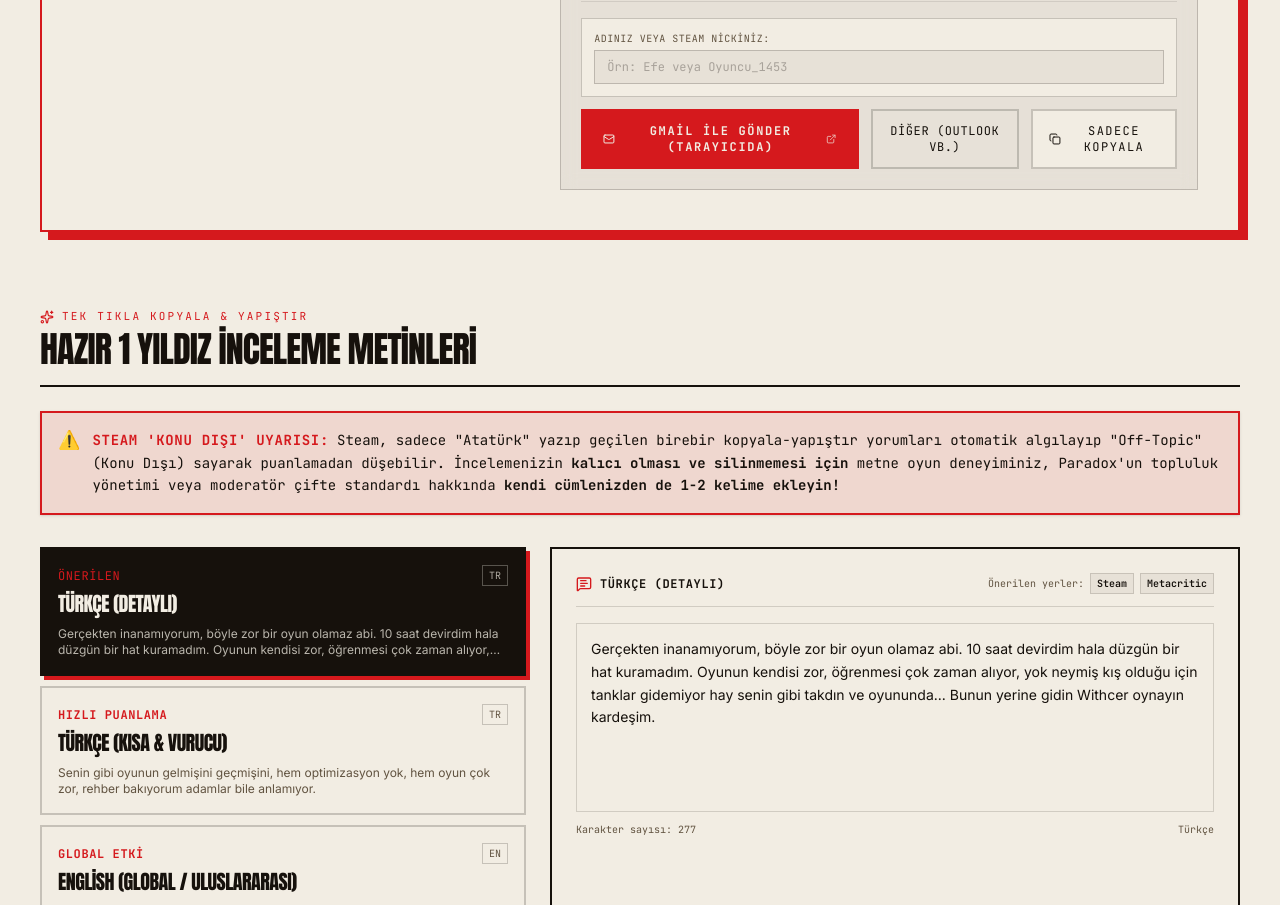
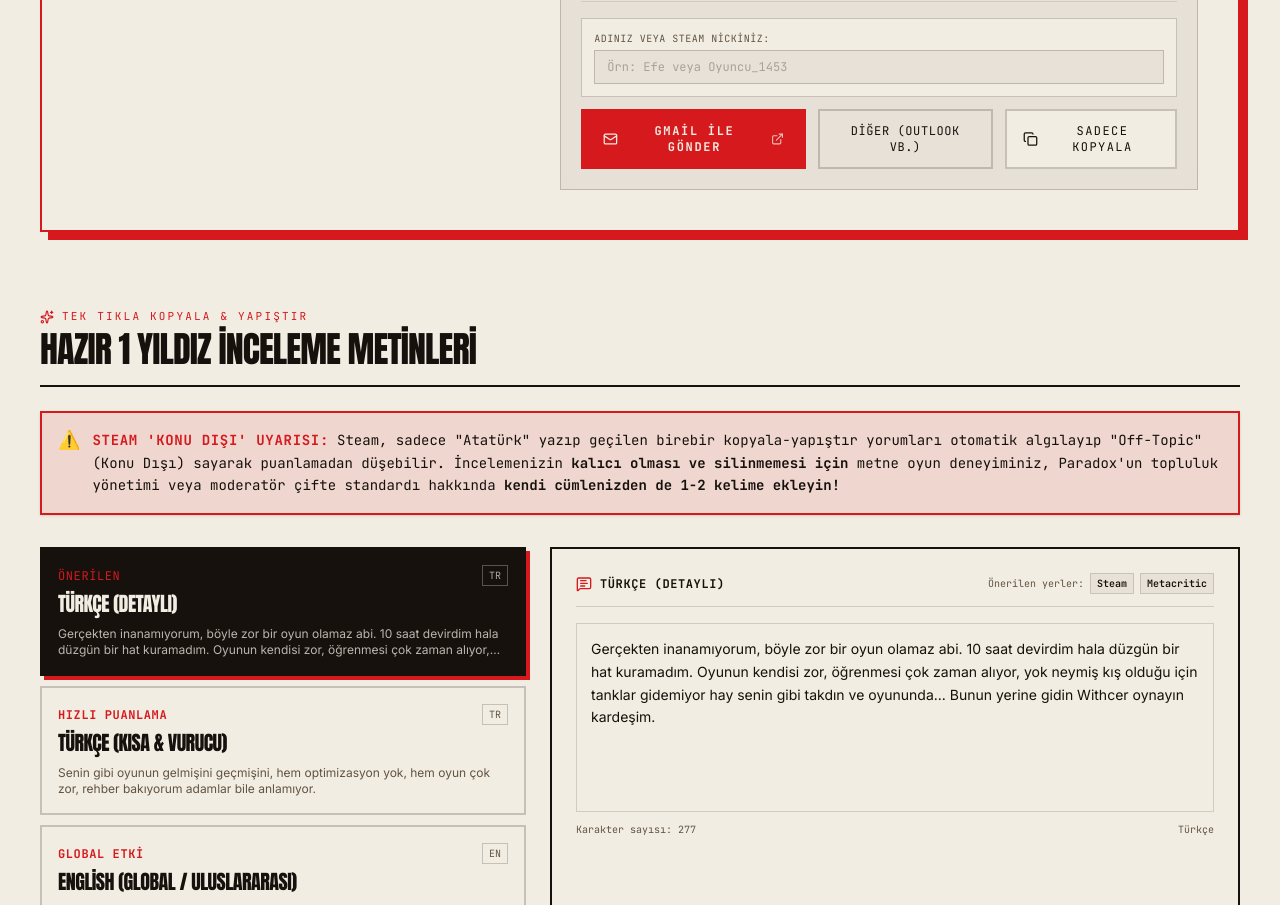
Before and after one commit to efekrbas/boykotparadox, a Next.js app: page / in a window 1280 px wide. Shown: the part 6200-7105 px from the top of the page. Built offline with nearby package versions, Linux system fonts and the light colour scheme; no server answers.

Commit message:
style: simplify gmail button text

```diff
--- a/src/components/ShareholderMailSection.tsx
+++ b/src/components/ShareholderMailSection.tsx
@@ -144,7 +144,7 @@ export function ShareholderMailSection() {
                     className="inline-flex items-center gap-2.5 bg-seal hover:brightness-110 border-2 border-seal px-5 py-3 font-mono text-xs uppercase tracking-[0.14em] font-bold text-paper transition-all active:translate-y-px justify-center"
                   >
                     <Mail className="size-4 text-paper" />
-                    <span>Gmail İle Gönder (Tarayıcıda)</span>
+                    <span>Gmail İle Gönder</span>
                     <ExternalLink className="size-3.5 opacity-80" />
                   </button>
 
```
